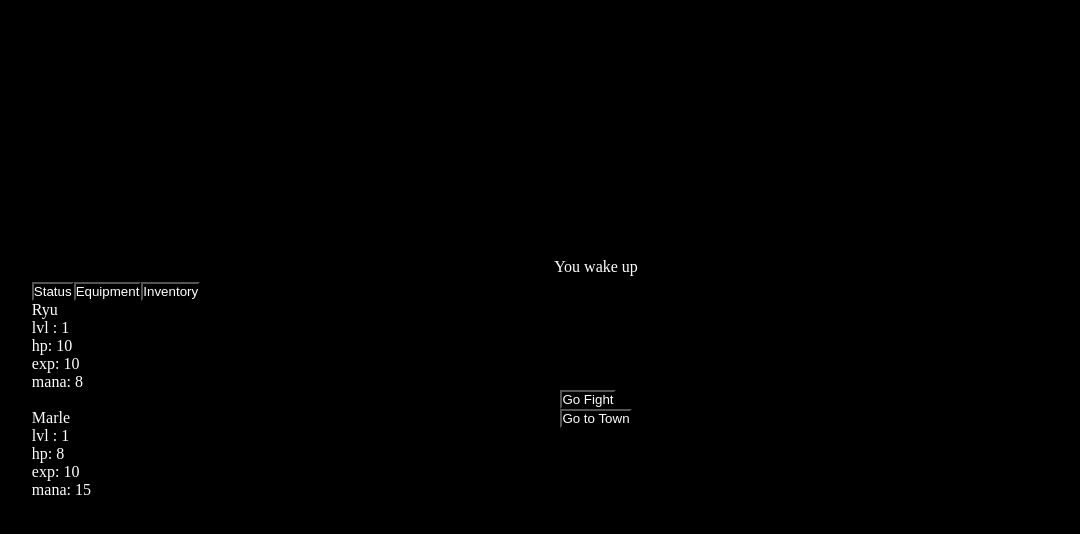
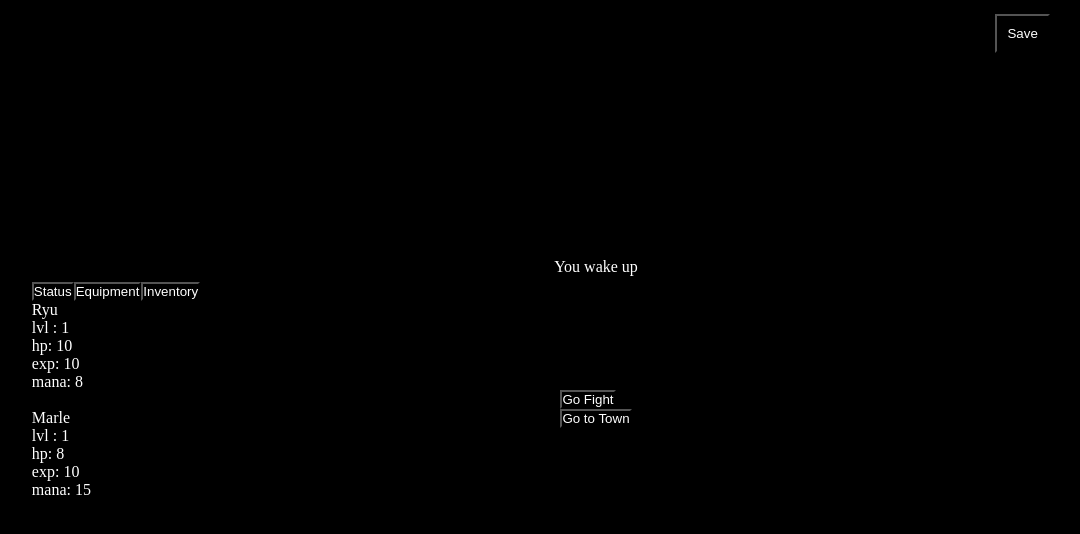
Before and after one commit to odylic/react_text_adventure, a React app: page /app in a window 1280 px wide. Shown: the top 534 px of the page, without its empty margins (44-1124 px from the left). Built offline with nearby package versions, Linux system fonts and the light colour scheme.

Commit message:
started fetching from sql

```diff
--- a/server.js
+++ b/server.js
@@ -8,6 +8,9 @@ const PORT = 4000;
 app.use(express.static(__dirname + '/public'));
 const passport = require('passport');
 require('./passport');
+const sqlRouter = require('./server/routers/sqlRouter');
+
+app.use('/sql', sqlRouter);
 
 app.get('/ping', (req, res) => {
   res.json({message: 'pong'});
--- a/src/App.scss
+++ b/src/App.scss
@@ -50,3 +50,11 @@
     text-decoration: none;
   }
 }
+
+.Save {
+  grid-area: 1/10/2/12;
+
+  button {
+    padding: 10px;
+  }
+}
--- a/src/components/App.js
+++ b/src/components/App.js
@@ -6,6 +6,7 @@ import EnemyStatus from './EnemyState';
 import Narration from './Narration';
 import Queue from './texts/battle/Queue';
 import {ViewContext} from '../contexts/ViewContext';
+import Save from './Save';
 
 function App() {
   const [view, setView] = useContext(ViewContext);
@@ -16,6 +17,7 @@ function App() {
           <PlayerStatus />
           <Text />
           <Narration />
+          <Save />
         </div>
       ) : (
         ''
--- /dev/null
+++ b/src/components/Save.js
@@ -0,0 +1,19 @@
+import React from 'react';
+
+
+
+export default function Save() {
+
+
+  return (
+    <div className="Save">
+      <button
+        onClick={(e) => {
+          e.preventDefault();
+        }}
+      >
+        Save
+      </button>
+    </div>
+  );
+}
```
Also changed, not shown: src/components/texts/story/Save.js (deleted, +0 -9 lines), public/build/bundle.js, 2 other files (tests, documents, lock files or other folders).
